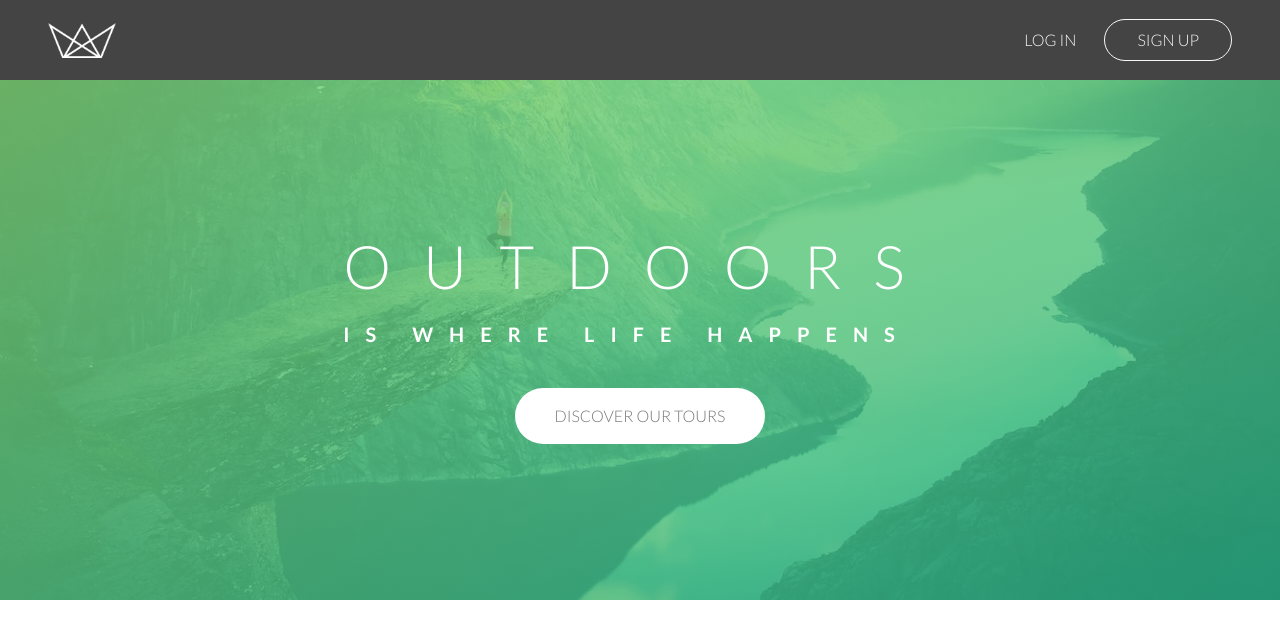
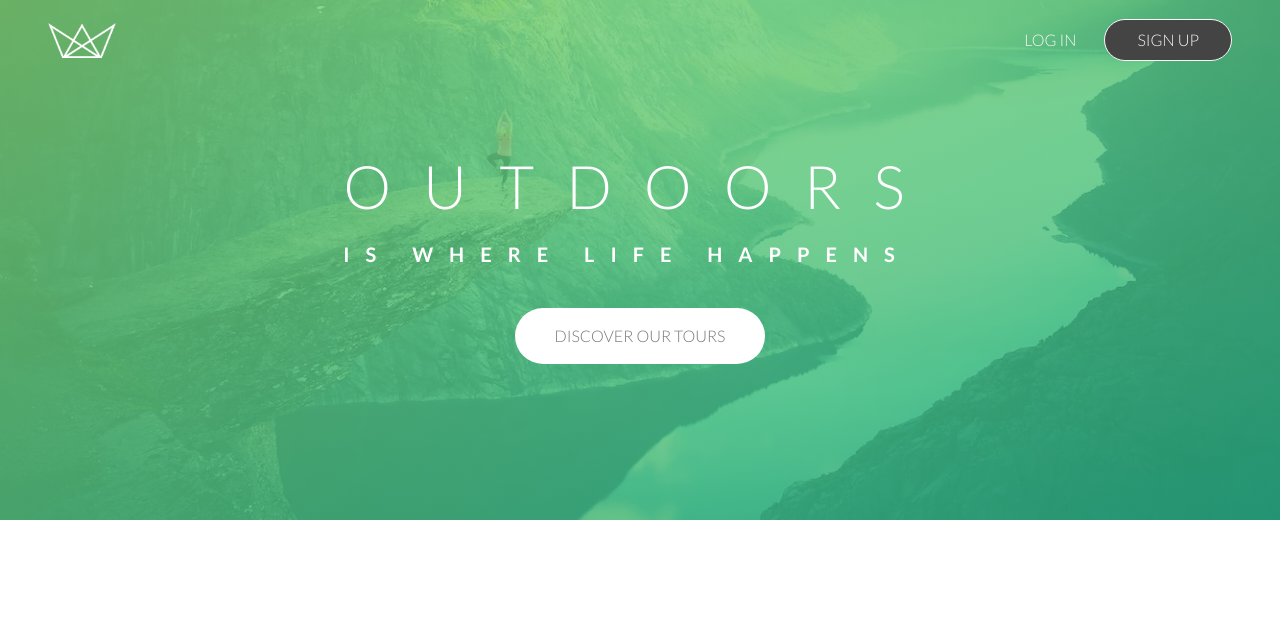
Before and after one commit to AndreWicaksono/natours, a Next.js app: page / in a window 1280 px wide. Shown: the top 638 px of the page. Built offline with nearby package versions, Linux system fonts and the light colour scheme.

Commit message:
Added transparent mode for <NavigationBar />

```diff
--- a/components/Molecules/NavigationBar/NavigationBar.css.tsx
+++ b/components/Molecules/NavigationBar/NavigationBar.css.tsx
@@ -1,8 +1,26 @@
 import styled from "@emotion/styled";
 
-const NavigationBarBase = styled.div`
-  position: sticky;
+export const NavigationBarBaseTransparent = styled.div`
+  position: fixed;
   top: 0;
+  z-index: 30;
+
+  display: flex;
+  align-items: center;
+  justify-content: space-between;
+
+  height: 80px;
+  width: 100vw;
+
+  max-width: 100%;
+
+  background-color: transparent;
+`;
+
+export const NavigationBarBaseSolid = styled.div`
+  position: fixed;
+  top: 0;
+  z-index: 30;
 
   display: flex;
   align-items: center;
@@ -15,5 +33,3 @@ const NavigationBarBase = styled.div`
 
   background-color: #444;
 `;
-
-export default NavigationBarBase;
--- a/components/Molecules/NavigationBar/NavigationBar.tsx
+++ b/components/Molecules/NavigationBar/NavigationBar.tsx
@@ -1,17 +1,23 @@
-import React, { HTMLAttributes } from "react";
+import React, { HTMLAttributes, useState } from "react";
+import useEventListener from "utils/Hooks/useEventListener";
 
-import NavigationBarBase from "./NavigationBar.css";
+import {
+  NavigationBarBaseSolid,
+  NavigationBarBaseTransparent,
+} from "./NavigationBar.css";
 
 interface INavigationBarProps extends HTMLAttributes<HTMLDivElement> {
   navRight?: React.ReactElement;
 }
 
 const NavigationBar: React.FC<INavigationBarProps> = ({
-  className = "px-12",
+  className = "px-6 lg:px-12",
   navRight,
 }) => {
-  return (
-    <NavigationBarBase className={className}>
+  const [modeTransparent, setModeTransparent] = useState<boolean>(true);
+
+  const content: React.ReactElement = (
+    <React.Fragment>
       <div className="inline-block">
         {/* eslint-disable-next-line @next/next/no-img-element */}
         <img
@@ -23,7 +29,30 @@ const NavigationBar: React.FC<INavigationBarProps> = ({
       </div>
 
       {navRight && navRight}
-    </NavigationBarBase>
+    </React.Fragment>
+  );
+
+  const onScroll = (event: Event) => {
+    if (window.scrollY > 200) {
+      setModeTransparent(false);
+    } else {
+      setModeTransparent(true);
+    }
+  };
+
+  useEventListener("scroll", onScroll);
+
+  if (!modeTransparent)
+    return (
+      <NavigationBarBaseSolid className={className}>
+        {content}
+      </NavigationBarBaseSolid>
+    );
+
+  return (
+    <NavigationBarBaseTransparent className={className}>
+      {content}
+    </NavigationBarBaseTransparent>
   );
 };
 
```
